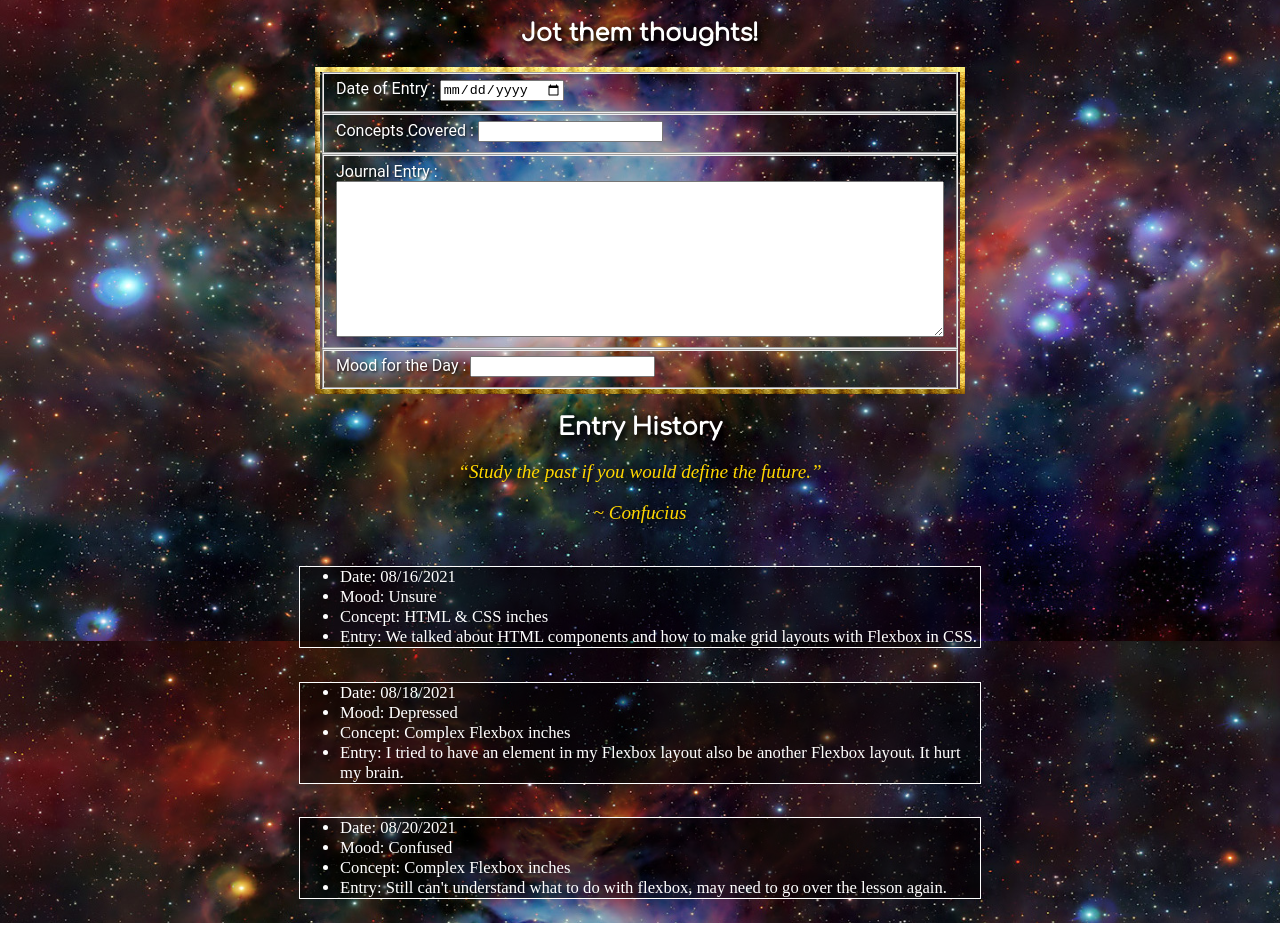
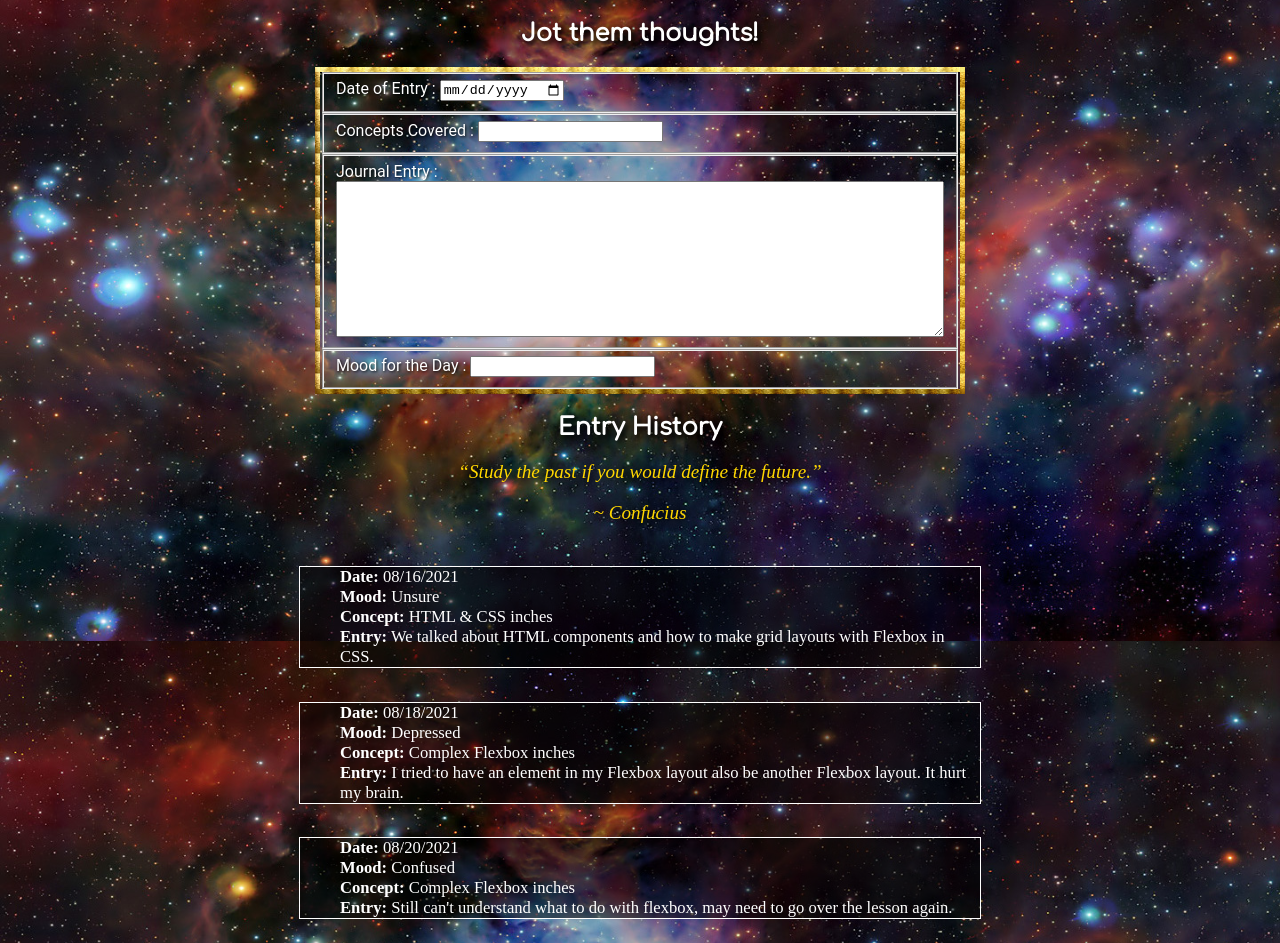
Before and after one commit to joshuastewart417/daily-journal, a plain HTML site: page index.html in a window 1280 px wide. Shown: the part 159-1102 px from the top of the page. Drawn offline with Linux system fonts and the light colour scheme.

Commit message:
updated styling for entry list

```diff
--- a/scripts/JournalEntry.js
+++ b/scripts/JournalEntry.js
@@ -6,10 +6,10 @@ export const JournalEntryComponent = (entry) => {
   return `
         <section id="entry--${entry.id}" class="journalEntry">
             <ul>
-					<li class="entry-details">Date: ${entry.date}</li>
-					<li class="entry-details">Mood: ${entry.mood}</li>
-					<li class="entry-details">Concept: ${entry.concept} inches</li>
-					<li class="entry-details">Entry: ${entry.entry}</li>
+					<li class="entry-details"><strong>Date:</strong> ${entry.date}</li>
+					<li class="entry-details"><strong>Mood:</strong> ${entry.mood}</li>
+					<li class="entry-details"><strong>Concept:</strong> ${entry.concept} inches</li>
+					<li class="entry-details"><strong>Entry:</strong> ${entry.entry}</li>
 			</ul>
         </section>
     `;
--- /dev/null
+++ b/scripts/helper.js
@@ -0,0 +1 @@
+export const dateFormatter = () => {};
--- a/styles/main.css
+++ b/styles/main.css
@@ -72,6 +72,7 @@ form {
 }
 
 .entryList ul {
+  list-style-type: none;
   width: 50vw;
   font-size: 1.3vw;
   border: 1px solid white;
```
